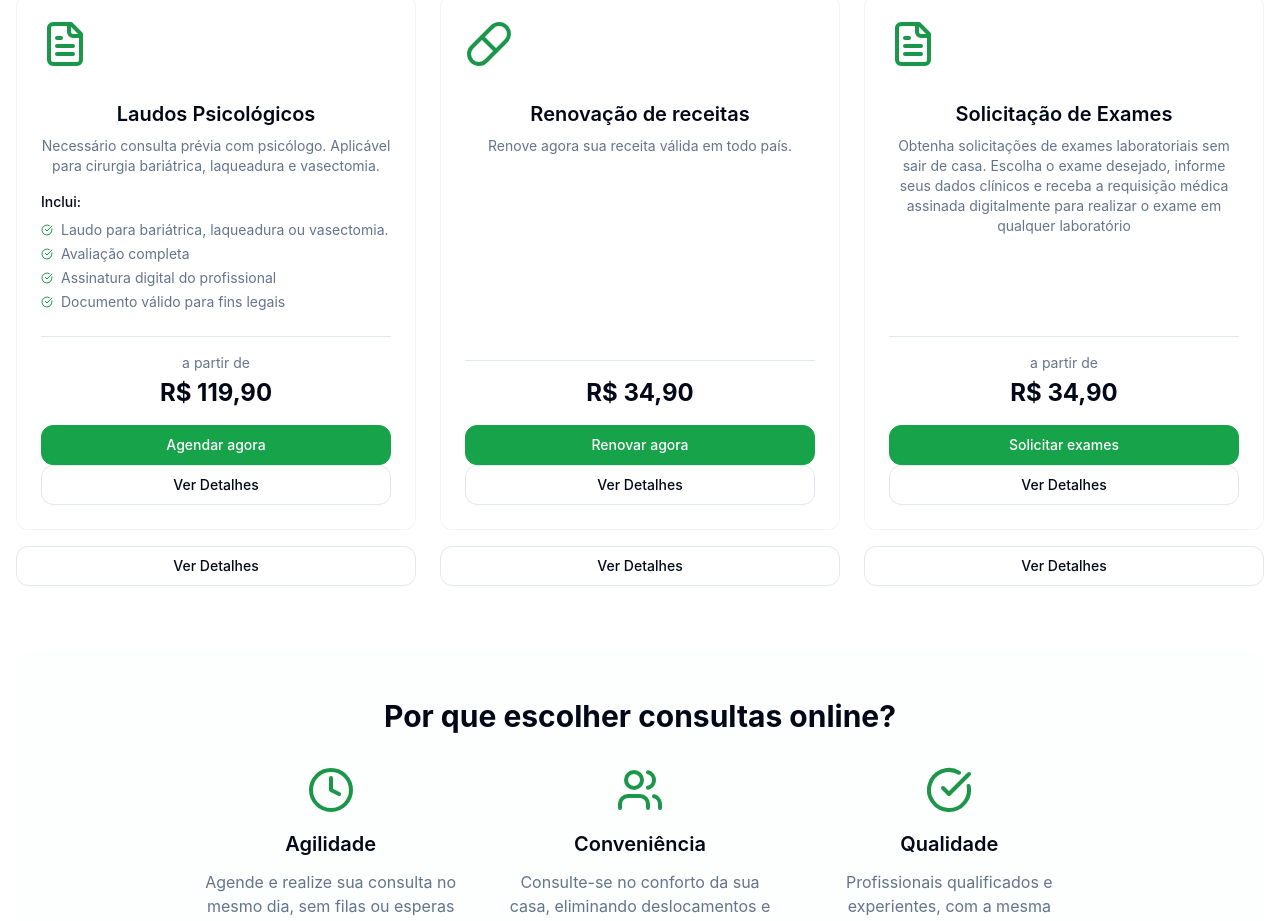
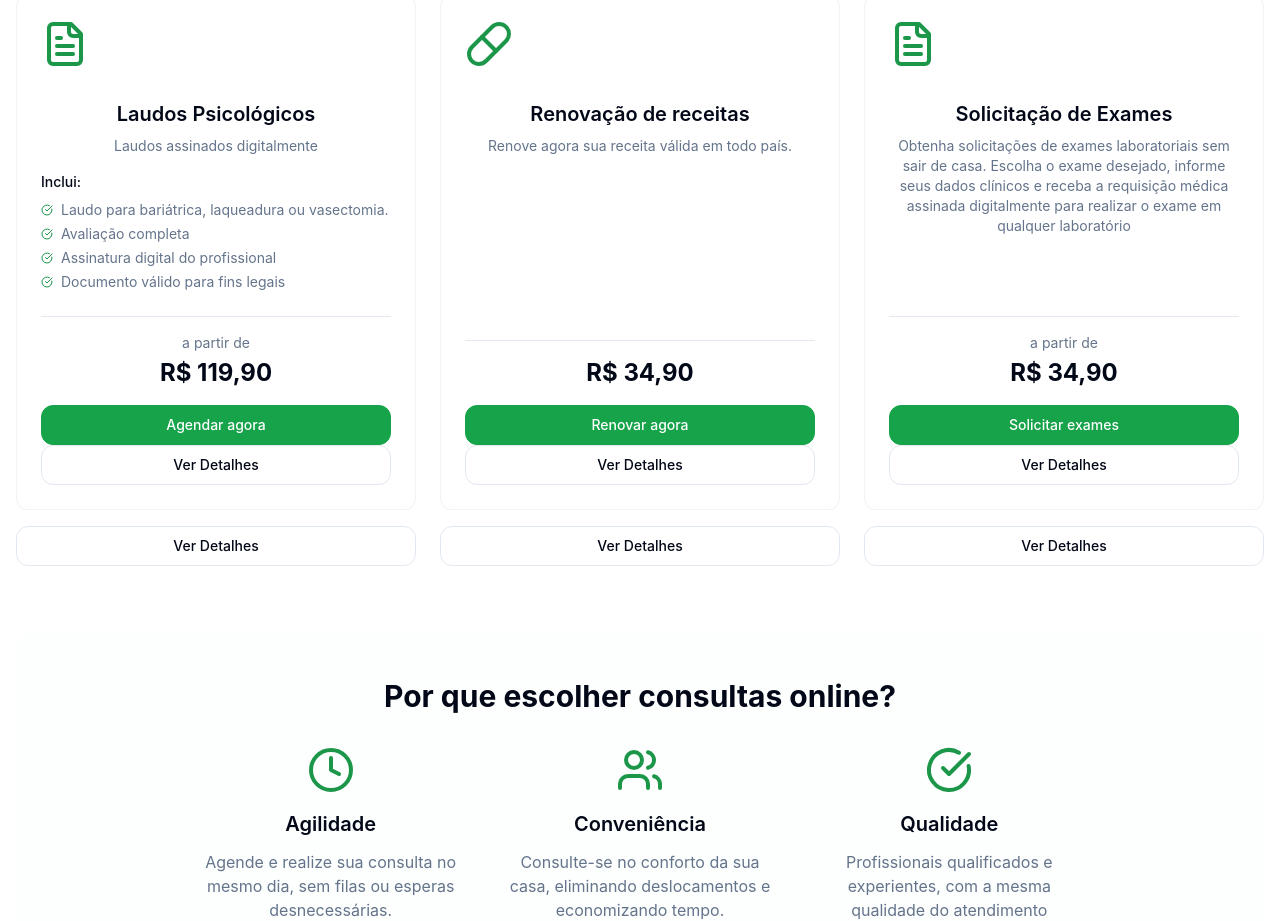
Before and after one commit to luccavgiani-spec/prontiasaude, a React (Vite) app: page /servicos in a window 1280 px wide. Shown: the part 929-1850 px from the top of the page. Built offline with nearby package versions, Linux system fonts and the light colour scheme; no server answers.

Commit message:
Refactor: Update psychological report description

```diff
--- a/src/components/home/ServicoCard.tsx
+++ b/src/components/home/ServicoCard.tsx
@@ -138,7 +138,7 @@ export function ServicoCard({
           </h3>
           <p className="text-sm text-muted-foreground">
             {servico.slug === "laudos_psicologicos"
-              ? "Necessário consulta prévia com psicólogo. Aplicável para cirurgia bariátrica, laqueadura e vasectomia."
+              ? "Laudos assinados digitalmente"
               : servico.slug === "renovacao_receitas"
               ? "Renove agora sua receita válida em todo país."
               : servico.descricao}
```
